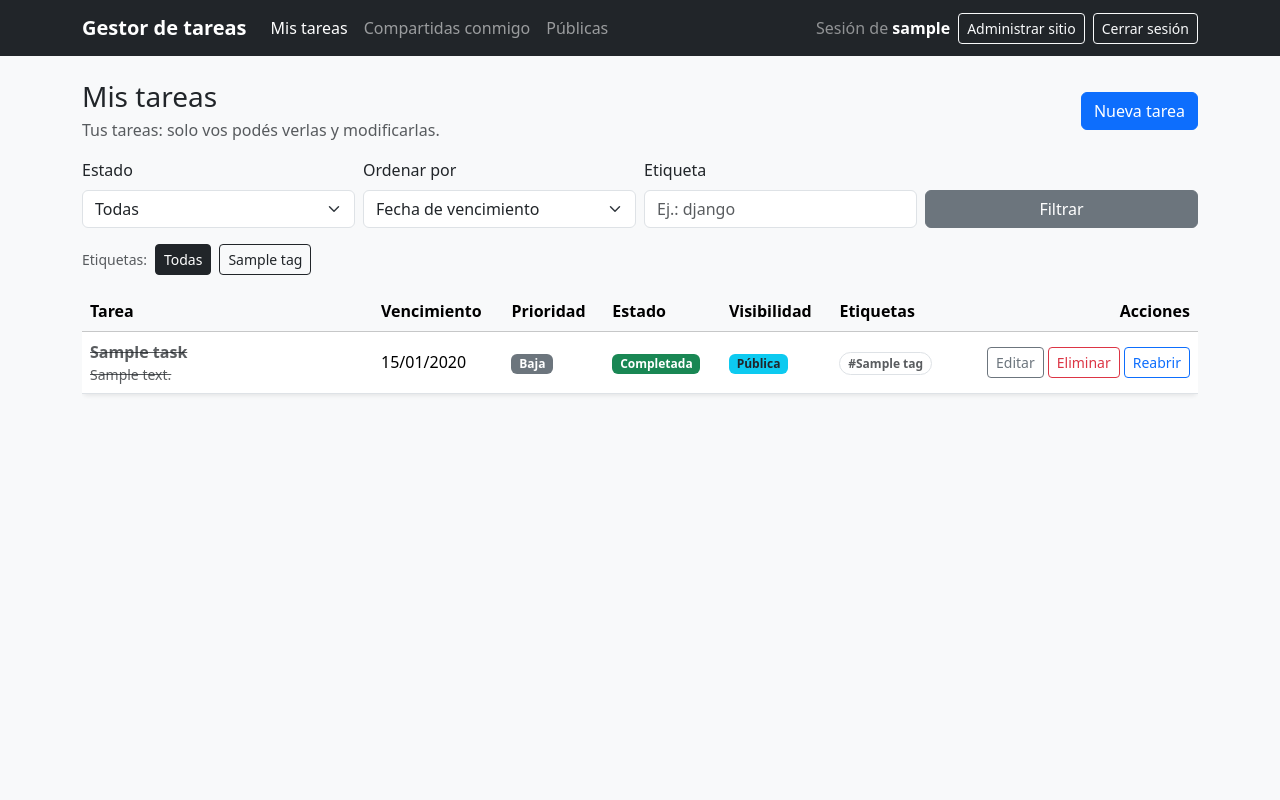
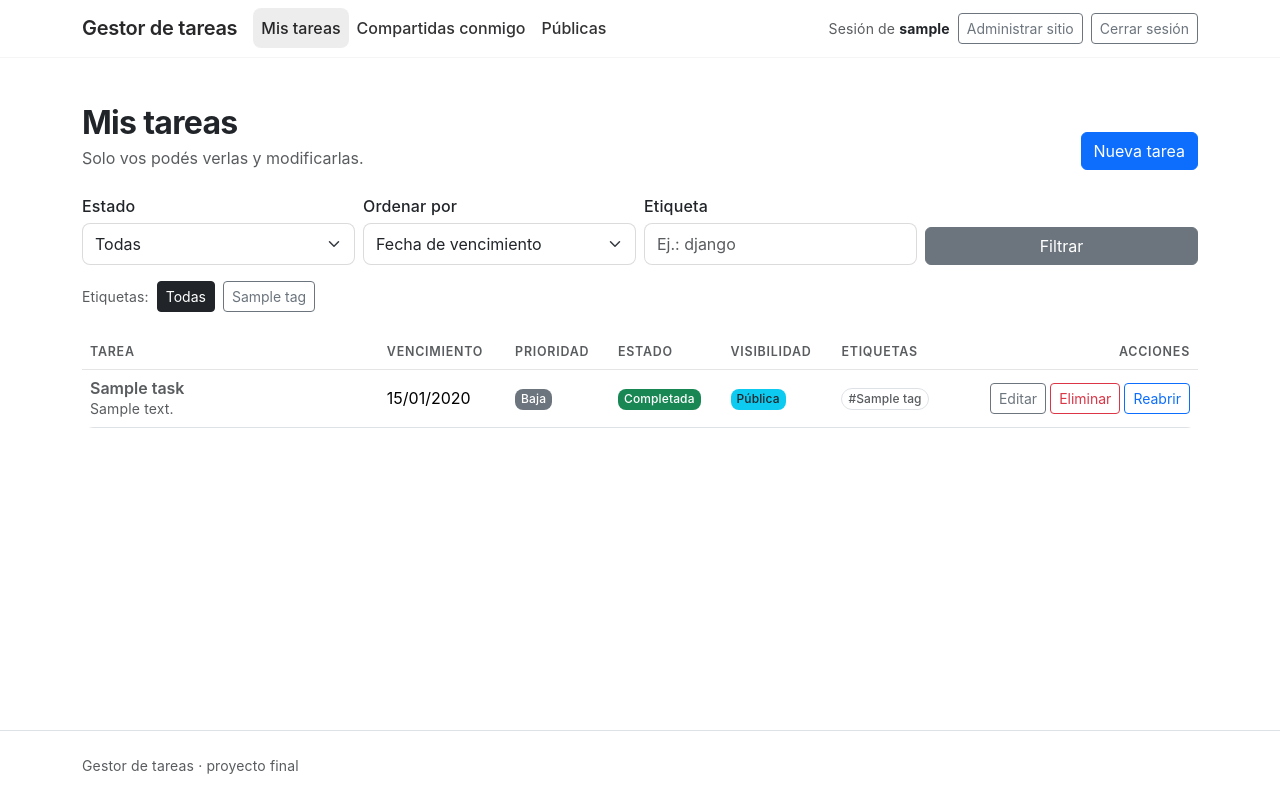
Before and after one commit to AndyTechnologies/pwa-proyecto, a Django app: page /tasks/ in a window 1280 px wide. Run offline with Django 5.2, Linux system fonts and the light colour scheme; a user stored in the database is signed in; tables that the repository leaves empty hold one stand-in row (values such as "Sample post"); some libraries are stand-ins or nearby versions.

Commit message:
feat(ui): restyle every page onto the design system
Rewrites all 11 templates against apple.css. Bootstrap still provides layout
and components; the stylesheet now provides hierarchy, motion and material.

base.html
- Loads apple.css after Bootstrap so its values win specificity ties.
- Navbar becomes the single floating translucent surface: sticky, blurred,
  with a bright top edge, and content scrolling underneath rather than being
  pushed by an opaque bar.
- Active nav links carry aria-current="page"; the toggler no longer draws a
  border; alerts are role="status" (they are confirmations, not errors).
- Adds color-scheme, a description meta, and a real SVG favicon, which also
  removes the /favicon.ico 404 seen in the server log.

Content pages
- Page titles use optical clamp() sizing and tight tracking; the supporting
  line gets looser leading and a 62ch measure.
- Cards become soft-edged materials that lift on approach; interactive ones
  lift, static ones do not move under the cursor.
- Empty states are dashed and shadowless (absence of content, not a surface),
  and the public list's empty state now offers register/login: an anonymous
  visitor used to be sent to /tasks/, which rejects them.
- Per-row action buttons get aria-label naming their task, so a screen reader
  in a list of "Editar / Eliminar" rows can tell them apart.
- Destructive confirmation keeps a heavier, unmistakable edge.

Removed: class="active" on the filter <option> elements. A native <select>
does not style them, so it was dead markup in the HTML.

Reverted one change: I had rewritten the read-only notice to "Sólo lectura",
which broke three permission tests. That string is a pinned contract proving a
non-owner is told they have read-only access; the test was right and the copy
change was cosmetic, so the text stays. Also normalised "sólo" to "solo"
without the accent, matching the rest of the project.

Verified: all 9 pages return 200 with apple.css loaded and no literal {# or {%
in the output. 278 tests green.

```diff
--- a/templates/base.html
+++ b/templates/base.html
@@ -1,17 +1,30 @@
 {% load static %}<!doctype html>
-<html lang="es">
+<html lang="es" data-bs-theme="light">
 <head>
   <meta charset="utf-8">
-  <meta name="viewport" content="width=device-width, initial-scale=1">
+  <meta name="viewport" content="width=device-width, initial-scale=1, viewport-fit=cover">
   <title>{% block title %}Gestor de tareas{% endblock %}</title>
+  <meta name="color-scheme" content="light dark">
+  <meta name="description" content="{% block description %}Organizá tus tareas: vencimientos, prioridades, etiquetas y niveles de visibilidad.{% endblock %}">
+  <link rel="icon" href="{% static 'favicon.svg' %}" type="image/svg+xml">
   <link rel="stylesheet" href="{% static 'css/bootstrap.min.css' %}">
+  {% comment %}
+    apple.css va DESPUÉS de bootstrap.min.css para que sus valores ganen en
+    empates de especificidad, mientras Bootstrap sigue aportando layout,
+    utilidades y componentes.
+  {% endcomment %}
+  <link rel="stylesheet" href="{% static 'css/apple.css' %}">
 </head>
-<body class="d-flex flex-column min-vh-100 bg-body-tertiary">
+<body class="d-flex flex-column min-vh-100">
 
-  <nav class="navbar navbar-expand-lg navbar-dark bg-dark">
+  {% comment %}
+    Cromo flotante: única superficie translúcida de la app. El contenido
+    pasa por debajo en lugar de que una barra opaca lo empuje.
+  {% endcomment %}
+  <nav class="navbar navbar-expand-lg navbar-apple">
     <div class="container">
-      <a class="navbar-brand fw-semibold" href="{% url 'tasks:task-list' %}">Gestor de tareas</a>
-      <button class="navbar-toggler" type="button" data-bs-toggle="collapse" data-bs-target="#navPrincipal"
+      <a class="navbar-brand" href="{% url 'tasks:task-list' %}">Gestor de tareas</a>
+      <button class="navbar-toggler border-0" type="button" data-bs-toggle="collapse" data-bs-target="#navPrincipal"
               aria-controls="navPrincipal" aria-expanded="false" aria-label="Mostrar u ocultar la navegación">
         <span class="navbar-toggler-icon"></span>
       </button>
@@ -20,45 +33,51 @@
         <ul class="navbar-nav me-auto mb-2 mb-lg-0">
           <li class="nav-item">
             <a class="nav-link{% if request.resolver_match.url_name == 'task-list' %} active{% endif %}"
+               {% if request.resolver_match.url_name == 'task-list' %}aria-current="page"{% endif %}
                href="{% url 'tasks:task-list' %}">Mis tareas</a>
           </li>
           {% if user.is_authenticated %}
             <li class="nav-item">
               <a class="nav-link{% if request.resolver_match.url_name == 'shared-task-list' %} active{% endif %}"
+                 {% if request.resolver_match.url_name == 'shared-task-list' %}aria-current="page"{% endif %}
                  href="{% url 'tasks:shared-task-list' %}">Compartidas conmigo</a>
             </li>
           {% endif %}
           <li class="nav-item">
             <a class="nav-link{% if request.resolver_match.url_name == 'public-task-list' %} active{% endif %}"
+               {% if request.resolver_match.url_name == 'public-task-list' %}aria-current="page"{% endif %}
                href="{% url 'tasks:public-task-list' %}">Públicas</a>
           </li>
         </ul>
 
-        {# Django 5+ only accepts POST for logout, so the nav renders a form, never a link. #}
+        {% comment %}
+          Django 5+ sólo acepta POST para el logout, así que la navegación
+          renderiza un formulario y nunca un enlace.
+        {% endcomment %}
         <div class="d-flex flex-column flex-lg-row align-items-stretch align-items-lg-center gap-2">
           {% if user.is_authenticated %}
-            <span class="navbar-text text-white-50">
-              Sesión de <strong class="text-white">{{ user.username }}</strong>
+            <span class="navbar-text text-body-secondary small">
+              Sesión de <strong class="text-body">{{ user.username }}</strong>
             </span>
-            <a class="btn btn-outline-light btn-sm" href="{% url 'admin:index' %}">Administrar sitio</a>
+            <a class="btn btn-sm btn-outline-secondary" href="{% url 'admin:index' %}">Administrar sitio</a>
             <form class="d-flex" method="post" action="{% url 'logout' %}">
               {% csrf_token %}
-              <button type="submit" class="btn btn-outline-light btn-sm w-100">Cerrar sesión</button>
+              <button type="submit" class="btn btn-sm btn-outline-secondary w-100">Cerrar sesión</button>
             </form>
           {% else %}
-            <a class="btn btn-outline-light btn-sm" href="{% url 'login' %}">Iniciar sesión</a>
-            <a class="btn btn-light btn-sm" href="{% url 'register' %}">Crear cuenta</a>
+            <a class="btn btn-sm btn-outline-secondary" href="{% url 'login' %}">Iniciar sesión</a>
+            <a class="btn btn-sm btn-primary" href="{% url 'register' %}">Crear cuenta</a>
           {% endif %}
         </div>
       </div>
     </div>
   </nav>
 
-  <main class="container py-4 flex-grow-1">
+  <main class="container py-4 py-lg-5 flex-grow-1">
     {% if messages %}
       {% for message in messages %}
         <div class="alert {% if 'success' in message.tags %}alert-success{% elif 'error' in message.tags %}alert-danger{% elif 'warning' in message.tags %}alert-warning{% else %}alert-info{% endif %} alert-dismissible fade show"
-             role="alert">
+             role="status">
           {{ message }}
           <button type="button" class="btn-close" data-bs-dismiss="alert" aria-label="Cerrar"></button>
         </div>
@@ -68,7 +87,14 @@
     {% block content %}{% endblock %}
   </main>
 
+  <footer class="border-top py-4 mt-auto">
+    <div class="container">
+      <p class="small text-body-secondary mb-0">Gestor de tareas · proyecto final</p>
+    </div>
+  </footer>
+
   <script src="{% static 'js/bootstrap.bundle.min.js' %}"></script>
+  <script src="{% static 'js/apple.js' %}"></script>
   {% block scripts %}{% endblock %}
 </body>
 </html>
--- a/templates/tasks/partials/task_card.html
+++ b/templates/tasks/partials/task_card.html
@@ -1,18 +1,19 @@
 {% comment %}
-  Tarjeta de una tarea, pensada para las pantallas pequeñas (< 768 px).
+  Tarjeta de una tarea, pensada para las pantallas pequeñas (< 768 px) y para
+  los listados en grilla (públicas y compartidas).
   Espera: `task` y, opcionalmente, `is_owner` (lo provee la vista de detalle;
   en los listados la vista ya filtró por propietario, así que se puede forzar).
   Nunca autoriza: `is_owner` sólo decide si se dibujan acciones de escritura.
 {% endcomment %}
-<article class="card h-100 shadow-sm{% if task.completed %} border-success-subtle{% endif %}">
+<article class="card h-100{% if task.completed %} task-done border-success-subtle{% endif %}">
   <div class="card-body d-flex flex-column">
 
     <h3 class="card-title h6 mb-1">
-      <a class="text-decoration-none{% if task.completed %} text-body-secondary text-decoration-line-through{% endif %}"
+      <a class="text-decoration-none task-title"
          href="{% url 'tasks:task-detail' task.pk %}">{{ task.title }}</a>
     </h3>
 
-    <p class="card-text small text-body-secondary{% if task.completed %} text-decoration-line-through{% endif %} mb-2">
+    <p class="card-text small text-body-secondary mb-2">
       {{ task.description|default:"Sin descripción."|truncatechars:110 }}
     </p>
 
@@ -52,12 +53,17 @@
 
     {% if is_owner %}
       <div class="d-flex flex-wrap gap-2 mt-3">
-        <a class="btn btn-sm btn-outline-secondary" href="{% url 'tasks:task-update' task.pk %}">Editar</a>
-        <a class="btn btn-sm btn-outline-danger" href="{% url 'tasks:task-delete' task.pk %}">Eliminar</a>
-        {# La vista de toggle es POST-only: un enlace GET no cambiaría nada. #}
-        <form method="post" action="{% url 'tasks:task-toggle' task.pk %}">
+        <a class="btn btn-sm btn-outline-secondary" href="{% url 'tasks:task-update' task.pk %}"
+           aria-label="Editar {{ task.title }}">Editar</a>
+        <a class="btn btn-sm btn-outline-danger" href="{% url 'tasks:task-delete' task.pk %}"
+           aria-label="Eliminar {{ task.title }}">Eliminar</a>
+        {% comment %}
+          La vista de toggle es POST-only: un enlace GET no cambiaría nada.
+        {% endcomment %}
+        <form method="post" action="{% url 'tasks:task-toggle' task.pk %}" class="d-inline">
           {% csrf_token %}
-          <button type="submit" class="btn btn-sm btn-outline-primary">
+          <button type="submit" class="btn btn-sm btn-outline-primary"
+                  aria-label="{% if task.completed %}Reabrir{% else %}Completar{% endif %} {{ task.title }}">
             {% if task.completed %}Reabrir{% else %}Completar{% endif %}
           </button>
         </form>
--- a/templates/tasks/task_list.html
+++ b/templates/tasks/task_list.html
@@ -11,36 +11,40 @@
 
 {% block content %}
 
-  <div class="d-flex flex-wrap justify-content-between align-items-center gap-2 mb-3">
+  <header class="d-flex flex-wrap justify-content-between align-items-end gap-3 mb-4">
     <div>
-      <h1 class="h3 mb-1">Mis tareas</h1>
-      <p class="text-body-secondary mb-0">Tus tareas: solo vos podés verlas y modificarlas.</p>
+      <h1 class="apple-page-title mb-1">Mis tareas</h1>
+      <p class="apple-lede mb-0">Solo vos podés verlas y modificarlas.</p>
     </div>
     <a class="btn btn-primary" href="{% url 'tasks:task-create' %}">Nueva tarea</a>
-  </div>
+  </header>
 
   {% comment %}
     Filtros: la vista lee los tres parámetros (?status, ?sort, ?tag), por eso
     un único formulario GET que los envía juntos es correcto.
-    Nota: el comentario va en un bloque {% comment %} y no en {# ... #} porque
-    Django sólo reconoce {# #} en una sola línea; al partirlo en dos, Django
-    no lo lexea como comentario y lo imprime literal en la página.
+    Nota: va en {% comment %} y no en {# ... #} porque Django sólo reconoce
+    {# #} en una sola línea; al partirlo en dos, Django no lo lexea como
+    comentario y lo imprime literal en la página.
   {% endcomment %}
   <form class="row row-cols-1 row-cols-md-4 g-2 align-items-end mb-3"
         method="get" action="{% url 'tasks:task-list' %}">
     <div class="col">
       <label class="form-label" for="filtro-status">Estado</label>
       <select class="form-select" id="filtro-status" name="status">
-        <option value="all" class="{% if status == 'all' %}active{% endif %}" {% if status == 'all' %}selected{% endif %}>Todas</option>
-        <option value="pending" class="{% if status == 'pending' %}active{% endif %}" {% if status == 'pending' %}selected{% endif %}>Pendientes</option>
-        <option value="completed" class="{% if status == 'completed' %}active{% endif %}" {% if status == 'completed' %}selected{% endif %}>Completadas</option>
+        {% comment %}
+          Sin `class="active"` en los <option>: un <select> nativo no lo
+          estiliza, así que sólo agregaba marcado inútil al HTML.
+        {% endcomment %}
+        <option value="all" {% if status == 'all' %}selected{% endif %}>Todas</option>
+        <option value="pending" {% if status == 'pending' %}selected{% endif %}>Pendientes</option>
+        <option value="completed" {% if status == 'completed' %}selected{% endif %}>Completadas</option>
       </select>
     </div>
     <div class="col">
       <label class="form-label" for="filtro-sort">Ordenar por</label>
       <select class="form-select" id="filtro-sort" name="sort">
         {% for key in allowed_sorts %}
-          <option value="{{ key }}" class="{% if sort == key %}active{% endif %}" {% if sort == key %}selected{% endif %}>
+          <option value="{{ key }}" {% if sort == key %}selected{% endif %}>
             {% if key == 'due_date' %}Fecha de vencimiento{% elif key == 'priority' %}Prioridad{% else %}{{ key }}{% endif %}
           </option>
         {% endfor %}
@@ -57,22 +61,27 @@
   </form>
 
   {% if all_tags %}
-    <div class="mb-3 d-flex flex-wrap align-items-center gap-2">
+    <div class="mb-4 d-flex flex-wrap align-items-center gap-2">
       <span class="text-body-secondary small">Etiquetas:</span>
-      <a class="btn btn-sm {% if not tag %}btn-dark{% else %}btn-outline-dark{% endif %}"
+      <a class="btn btn-sm {% if not tag %}btn-dark{% else %}btn-outline-secondary{% endif %}"
+         {% if not tag %}aria-current="true"{% endif %}
          href="{% url 'tasks:task-list' %}">Todas</a>
       {% for t in all_tags %}
-        <a class="btn btn-sm {% if tag == t.slug %}btn-dark active{% else %}btn-outline-dark{% endif %}"
+        <a class="btn btn-sm {% if tag == t.slug %}btn-dark{% else %}btn-outline-secondary{% endif %}"
+           {% if tag == t.slug %}aria-current="true"{% endif %}
            href="?tag={{ t.slug|urlencode }}">{{ t.name }}</a>
       {% endfor %}
     </div>
   {% endif %}
 
   {% if tasks %}
-    {# Tabla para md+ (a partir de 768 px). #}
+    {% comment %}
+      Tabla para md+ (a partir de 768 px). El ancho mínimo de la primera
+      columna evita que el título se parta en varias líneas.
+    {% endcomment %}
     <div class="d-none d-md-block table-responsive">
-      <table class="table table-hover align-middle bg-white shadow-sm rounded">
-        <thead class="table-light">
+      <table class="table table-hover align-middle">
+        <thead>
           <tr>
             <th scope="col">Tarea</th>
             <th scope="col">Vencimiento</th>
@@ -85,12 +94,12 @@
         </thead>
         <tbody>
           {% for task in tasks %}
-            <tr>
+            <tr{% if task.completed %} class="task-done"{% endif %}>
               <td style="min-width: 260px;">
-                <a class="fw-semibold text-decoration-none{% if task.completed %} text-body-secondary text-decoration-line-through{% endif %}"
+                <a class="fw-semibold text-decoration-none task-title"
                    href="{% url 'tasks:task-detail' task.pk %}">{{ task.title }}</a>
                 {% if task.description %}
-                  <div class="small text-body-secondary{% if task.completed %} text-decoration-line-through{% endif %}">
+                  <div class="small text-body-secondary">
                     {{ task.description|truncatechars:90 }}
                   </div>
                 {% endif %}
@@ -136,11 +145,14 @@
               </td>
               <td class="text-end text-nowrap">
                 <div class="d-flex justify-content-end gap-1">
-                  <a class="btn btn-sm btn-outline-secondary" href="{% url 'tasks:task-update' task.pk %}">Editar</a>
-                  <a class="btn btn-sm btn-outline-danger" href="{% url 'tasks:task-delete' task.pk %}">Eliminar</a>
-                  <form method="post" action="{% url 'tasks:task-toggle' task.pk %}">
+                  <a class="btn btn-sm btn-outline-secondary" href="{% url 'tasks:task-update' task.pk %}"
+                     aria-label="Editar {{ task.title }}">Editar</a>
+                  <a class="btn btn-sm btn-outline-danger" href="{% url 'tasks:task-delete' task.pk %}"
+                     aria-label="Eliminar {{ task.title }}">Eliminar</a>
+                  <form method="post" action="{% url 'tasks:task-toggle' task.pk %}" class="d-inline">
                     {% csrf_token %}
-                    <button type="submit" class="btn btn-sm btn-outline-primary">
+                    <button type="submit" class="btn btn-sm btn-outline-primary"
+                            aria-label="{% if task.completed %}Reabrir{% else %}Completar{% endif %} {{ task.title }}">
                       {% if task.completed %}Reabrir{% else %}Completar{% endif %}
                     </button>
                   </form>
@@ -152,23 +164,25 @@
       </table>
     </div>
 
-    {# Tarjetas apiladas para pantallas chicas (< 768 px). #}
+    {% comment %}Tarjetas apiladas para pantallas chicas (< 768 px).{% endcomment %}
     <div class="d-md-none d-grid gap-3">
       {% for task in tasks %}
         {% include "tasks/partials/task_card.html" with task=task is_owner=True %}
       {% endfor %}
     </div>
   {% else %}
-    <div class="card shadow-sm text-center">
+    {% comment %}
+      Estado vacío: dice qué falta y ofrece la acción que lo resuelve. Sin
+      bordes duros ni sombra: es ausencia de contenido, no una superficie.
+    {% endcomment %}
+    <div class="card apple-empty text-center">
       <div class="card-body py-5">
-        <h2 class="h5 card-title">Todavía no tenés tareas</h2>
+        <h2 class="h5 apple-empty-title">{% if tag %}Ninguna tarea coincide{% else %}Todavía no tenés tareas{% endif %}</h2>
         {% if tag %}
-          <p class="card-text text-body-secondary">Ninguna tarea coincide con la etiqueta «{{ tag }}».</p>
+          <p class="text-body-secondary">La etiqueta «{{ tag }}» no está en tu lista.</p>
           <a class="btn btn-outline-secondary" href="{% url 'tasks:task-list' %}">Quitar el filtro</a>
         {% else %}
-          <p class="card-text text-body-secondary">
-            Creá tu primera tarea para empezar a organizarte.
-          </p>
+          <p class="text-body-secondary">Creá tu primera tarea para empezar a organizarte.</p>
           <a class="btn btn-primary" href="{% url 'tasks:task-create' %}">Crear mi primera tarea</a>
         {% endif %}
       </div>
```
Also changed, not shown: templates/registration/logged_out.html (+4 -4 lines), templates/registration/login.html (+15 -6 lines), templates/tasks/public_task_list.html (+20 -12 lines), templates/tasks/register.html (+8 -6 lines), templates/tasks/shared_task_list.html (+10 -9 lines), templates/tasks/task_confirm_delete.html (+5 -5 lines), templates/tasks/task_detail.html (+18 -11 lines), templates/tasks/task_form.html (+13 -4 lines), static/favicon.svg (added).
